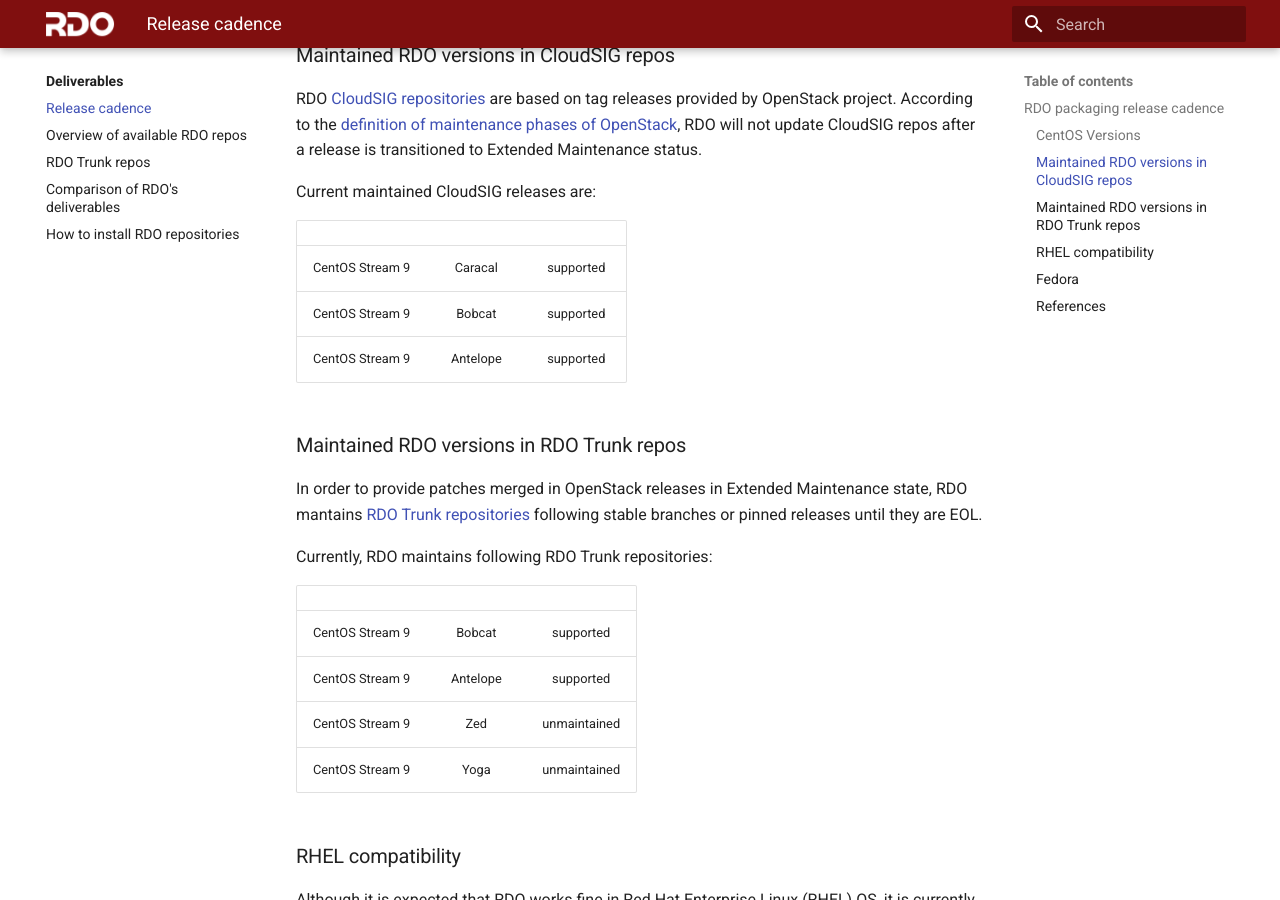
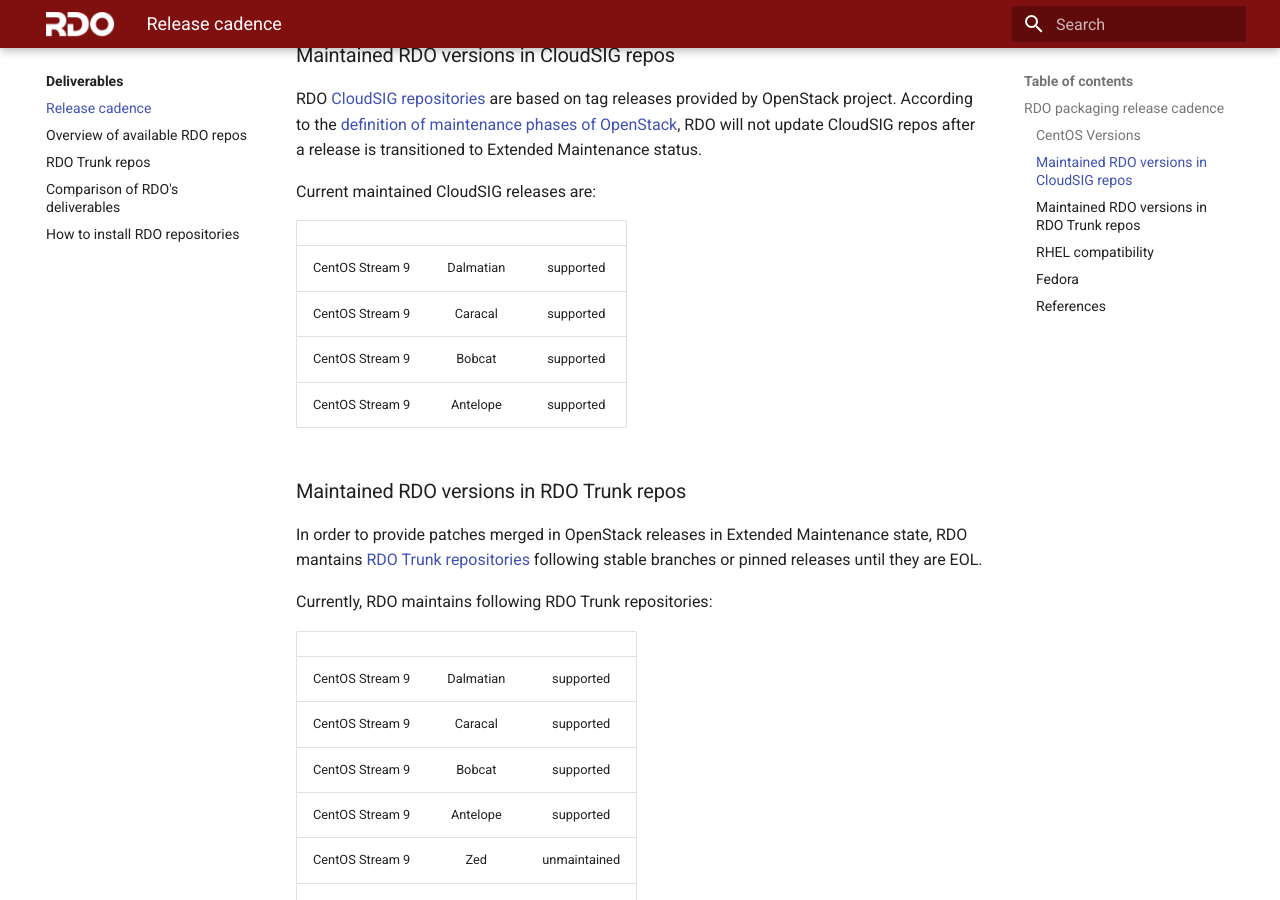
Before and after one commit to rdo-infra/rdo-mkdocs-website, an MkDocs documentation site: the page built from docs/deliverables/release-cadence.md, in a window 1280 px wide and 900 px high, scrolled down 595 px. Built offline with MkDocs 1.6.1 and Material for MkDocs 9.7.7, drawn with Linux system fonts in a browser that asks for light colours.

Commit message:
Add Dalmatian as supported release
Change-Id: I0eaa4d8761cceee5b521d897cbfd09929396986e

```diff
--- a/docs/deliverables/release-cadence.md
+++ b/docs/deliverables/release-cadence.md
@@ -23,6 +23,7 @@
 
 | |  |  |
 | :---: | :---: | :---: |
+| CentOS Stream 9  | Dalmatian   | supported |
 | CentOS Stream 9  | Caracal   | supported |
 | CentOS Stream 9  | Bobcat   | supported |
 | CentOS Stream 9  | Antelope | supported |
@@ -38,6 +39,8 @@
 
 | |  |  |
 | :---: | :---: | :---: |
+| CentOS Stream 9  | Dalmatian   | supported |
+| CentOS Stream 9  | Caracal   | supported |
 | CentOS Stream 9  | Bobcat   | supported |
 | CentOS Stream 9  | Antelope | supported |
 | CentOS Stream 9  | Zed      | unmaintained |
```
Also changed, not shown: other parts of docs/deliverables/release-cadence.md (+1 -1 lines).
